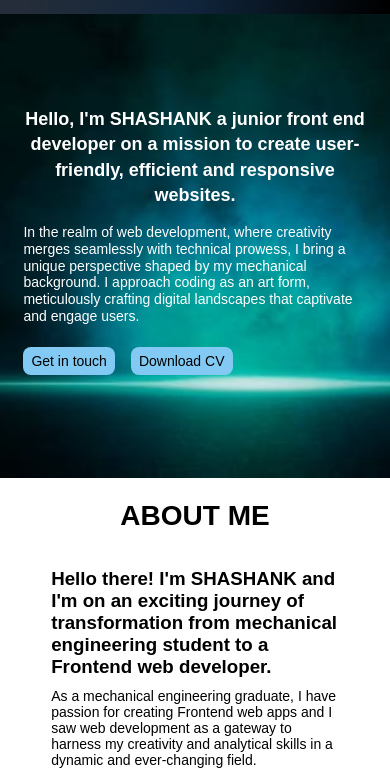
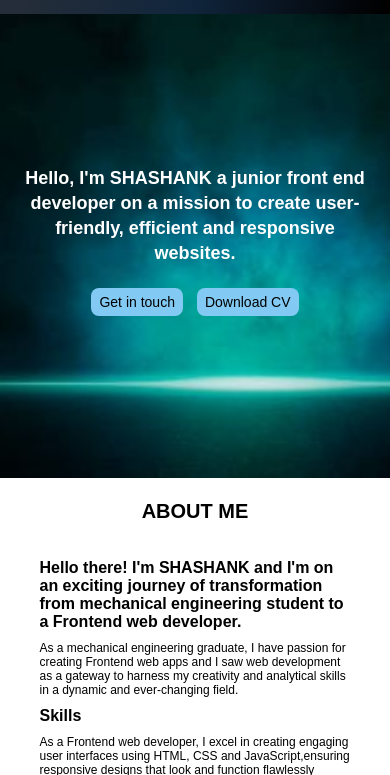
Before and after one commit to Shashank8811/Web-dev-portfolio, a plain HTML site: page index.html in a window 390 px wide. Shown: the part 56-831 px from the top of the page. Drawn offline with nearby package versions, Linux system fonts and the light colour scheme.

Commit message:
updated css

```diff
--- a/index.html
+++ b/index.html
@@ -62,7 +62,7 @@
               <img class="about-image" src="assests/hero-img.png" alt="" />
             </div>
             <div class="about-information">
-              <h3>
+              <h3 class="heading-3">
                 Hello there! I'm SHASHANK and I'm on an exciting journey of
                 transformation from mechanical engineering student to a Frontend
                 web developer.
--- a/queries.css
+++ b/queries.css
@@ -117,8 +117,13 @@
     line-height: 1.4;
     font-size: 18px;
   }
-
+  .hero-info {
+    display: flex;
+    justify-content: center;
+    align-items: center;
+  }
   .other-text {
+    display: none;
     line-height: 1.2;
     font-size: 14px;
     font-weight: 500;
@@ -128,7 +133,7 @@
   }
   .other-links {
     margin-top: 6px;
-    gap: 16px;
+    gap: 14px;
   }
   .getin,
   .downcv {
@@ -138,7 +143,7 @@
   .section-about {
     margin-top: 6px;
     height: 70vh;
-    padding: 0 8%;
+    padding: 0 5%;
     display: flex;
     align-items: flex-start;
     justify-content: flex-start;
@@ -148,13 +153,13 @@
     box-shadow: none;
   }
   .secondary-heading {
-    font-size: 28px;
+    font-size: 20px;
   }
   .heading-3 {
-    font-size: 18px;
+    font-size: 16px;
   }
   .about-text,
   .more-about-text {
-    font-size: 14px;
+    font-size: 12px;
   }
 }
```
